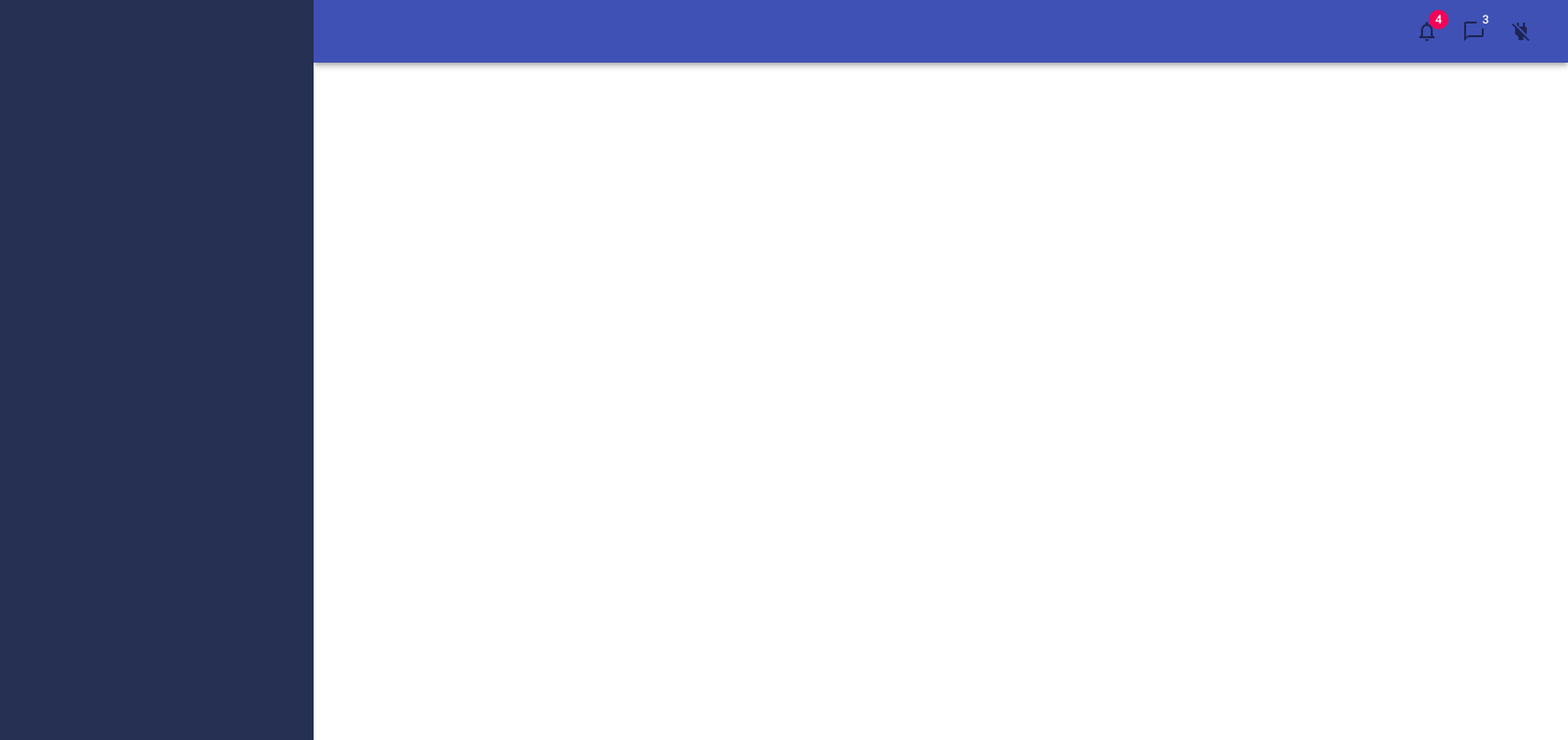
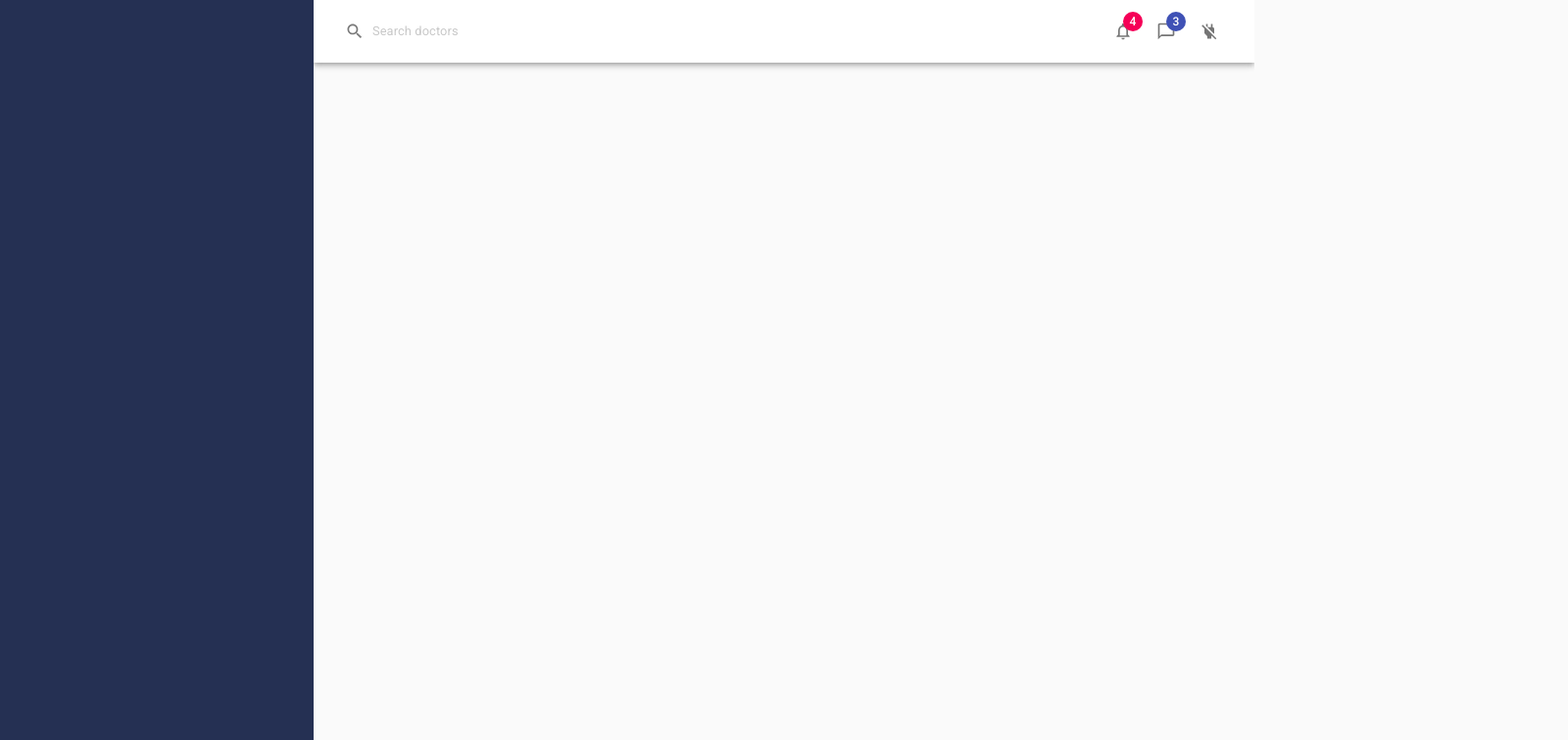
Before and after one commit to Stinger14/dr-appointment-app, a React (Create React App) app: page / in a window 1280 px wide. Shown: the top 756 px of the page at 98% size, 1600 px wide, since content can reach past the window. Built offline with nearby package versions, Linux system fonts and the light colour scheme.

Commit message:
Apply some tweaks to Header.js

```diff
--- a/src/App/App.js
+++ b/src/App/App.js
@@ -1,4 +1,4 @@
-import { makeStyles } from '@material-ui/core';
+import { CssBaseline, makeStyles } from '@material-ui/core';
 import Header from '../components/Header';
 import SideMenu from '../components/SideMenu';
 import './App.css';
@@ -20,6 +20,8 @@
     <div className={classes.appMain}>
       <Header />
     </div>
+    {/* Adding common css rules with CssBaseline */}
+    <CssBaseline/>
     </>
   );
 }
--- a/src/components/Header.js
+++ b/src/components/Header.js
@@ -1,17 +1,42 @@
-import { AppBar, Badge, Grid, IconButton, InputBase, Toolbar } from '@material-ui/core'
+import { AppBar, Badge, Grid, IconButton, InputBase, makeStyles, Toolbar } from '@material-ui/core'
 import React from 'react'
 import NotificationsNoneIcon from '@material-ui/icons/NotificationsNone';
 import ChatBubbleOutlineIcon from '@material-ui/icons/ChatBubbleOutline';
 import PowerOffIcon from '@material-ui/icons/PowerOff';
+import SearchIcon from '@material-ui/icons/Search';
 
+const useStyles = makeStyles({
+    // Customizing outer most component: AppBar
+    root: {
+        backgroundColor: '#fff'
+    },
+    // Adding new rule
+    searchInput: {
+        opacity: '0.6',
+        padding: '0px 8px',
+        fontSize: '0.8rem',
+        '&:hover': {
+            backgroundColor: 'f2f2f2'
+        },
+        '& .MuiSvgIcon-root': {
+            marginRight: '8px'
+        }
+    }
+});
 
 export default function Header() {
+    const classes = useStyles();
+
     return (
-        <AppBar position="static">
+        <AppBar position="static" className={classes.root}>
             <Toolbar>
-                <Grid container>
+                <Grid container
+                alignItems='center'>
                     <Grid item>
-                        <InputBase />
+                        <InputBase
+                        placeholder="Search doctors"
+                        className={classes.searchInput}
+                        startAdornment={<SearchIcon fontSize="small"/>}/>
                     </Grid>
                     <Grid item sm></Grid>
                     <Grid item>
@@ -19,16 +44,16 @@
                             {/* Show notification icon with active number of them.
                             Using a mix of badge and icon mui comps */}
                             <Badge badgeContent={4} color="secondary">
-                                <NotificationsNoneIcon />
+                                <NotificationsNoneIcon fontSize="small"/>
                             </Badge>
                         </IconButton>
                         <IconButton>
                             <Badge badgeContent={3} color="primary">
-                                <ChatBubbleOutlineIcon/>
+                                <ChatBubbleOutlineIcon fontSize="small"/>
                             </Badge>
                         </IconButton>
                         <IconButton>
-                            <PowerOffIcon/>
+                            <PowerOffIcon fontSize="small"/>
                         </IconButton>
                     </Grid>
                 </Grid>
```
